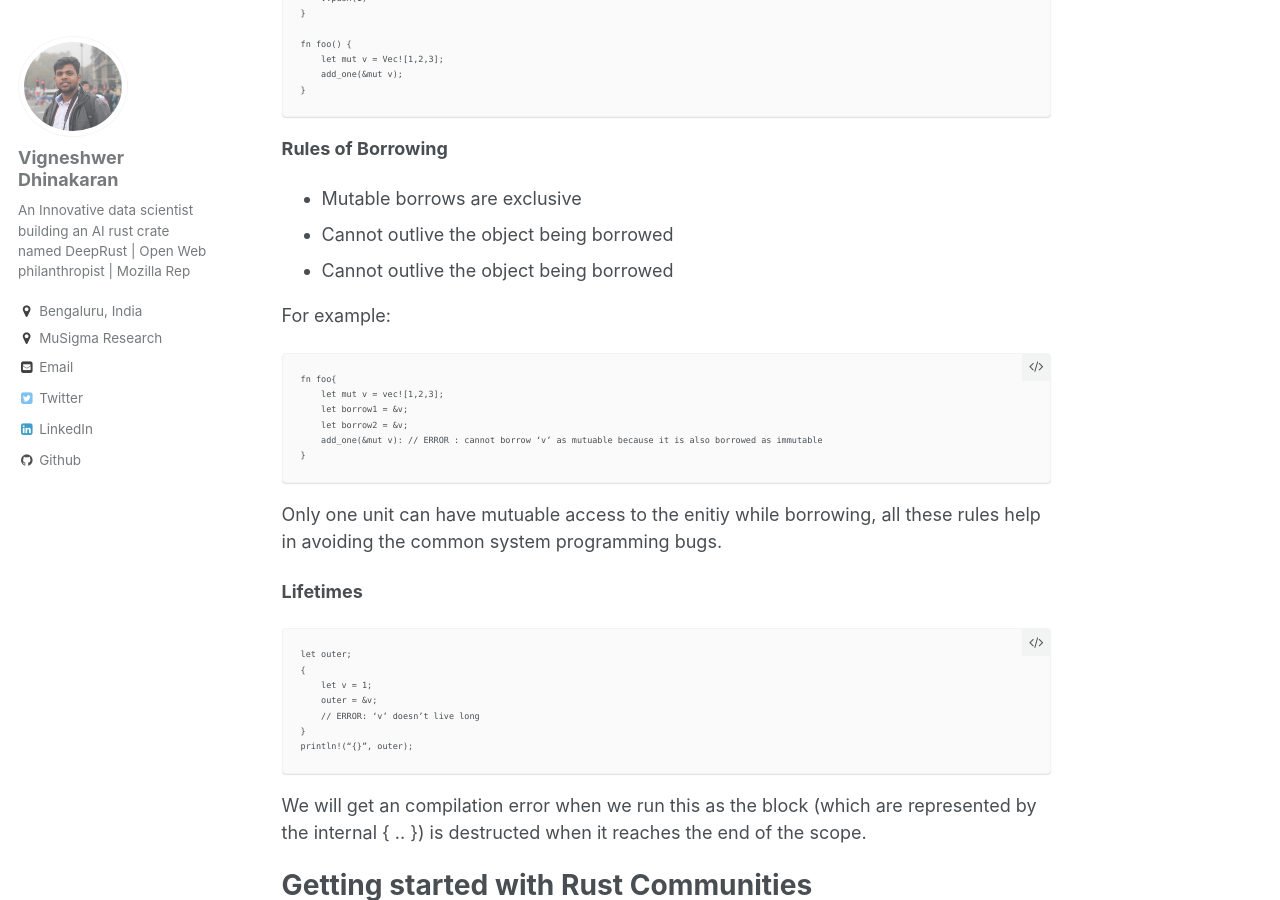
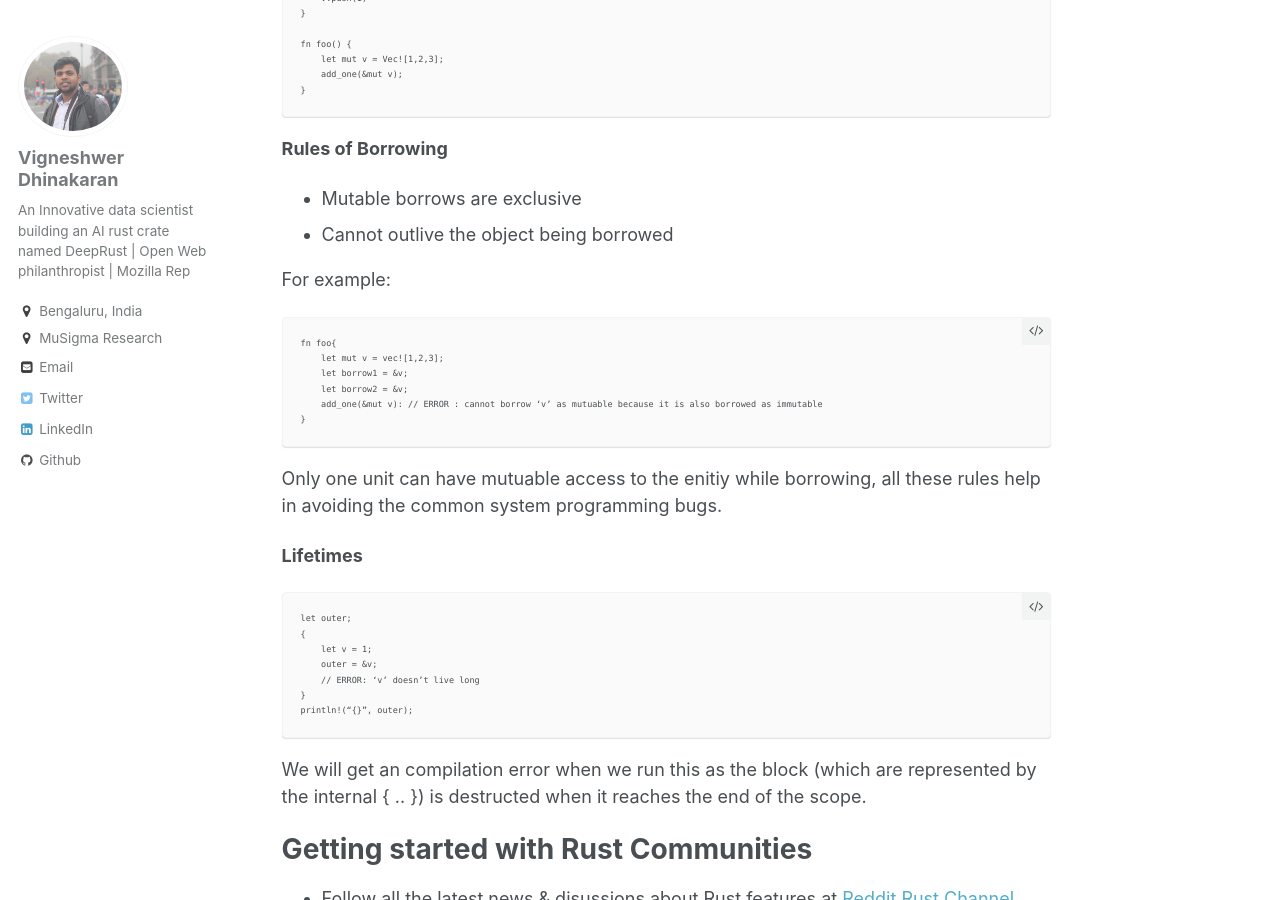
Before and after one commit to DineshMv/dvigneshwer.github.io, a Jekyll site: the page built from _talks/2017-04-08-Rust-intro-AIT.md, in a window 1280 px wide and 900 px high, scrolled down 13638 px. Built offline with Jekyll 4.4.1, drawn with Linux system fonts in a browser that asks for light colours.

Commit message:
duplicate bullet point removed

```diff
--- a/_talks/2017-04-08-Rust-intro-AIT.md
+++ b/_talks/2017-04-08-Rust-intro-AIT.md
@@ -512,7 +512,6 @@ fn foo() {
 
 * Mutable borrows are exclusive
 * Cannot outlive the object being borrowed
-* Cannot outlive the object being borrowed
 
 For example:
 
```
